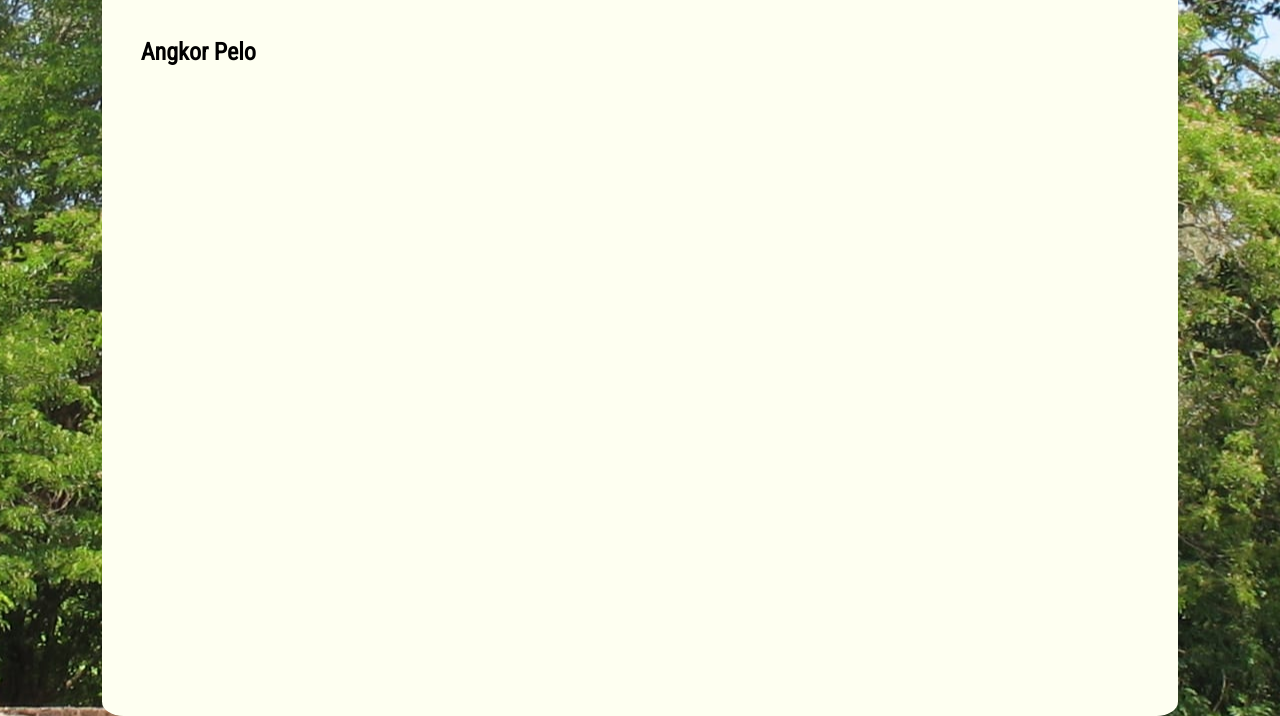
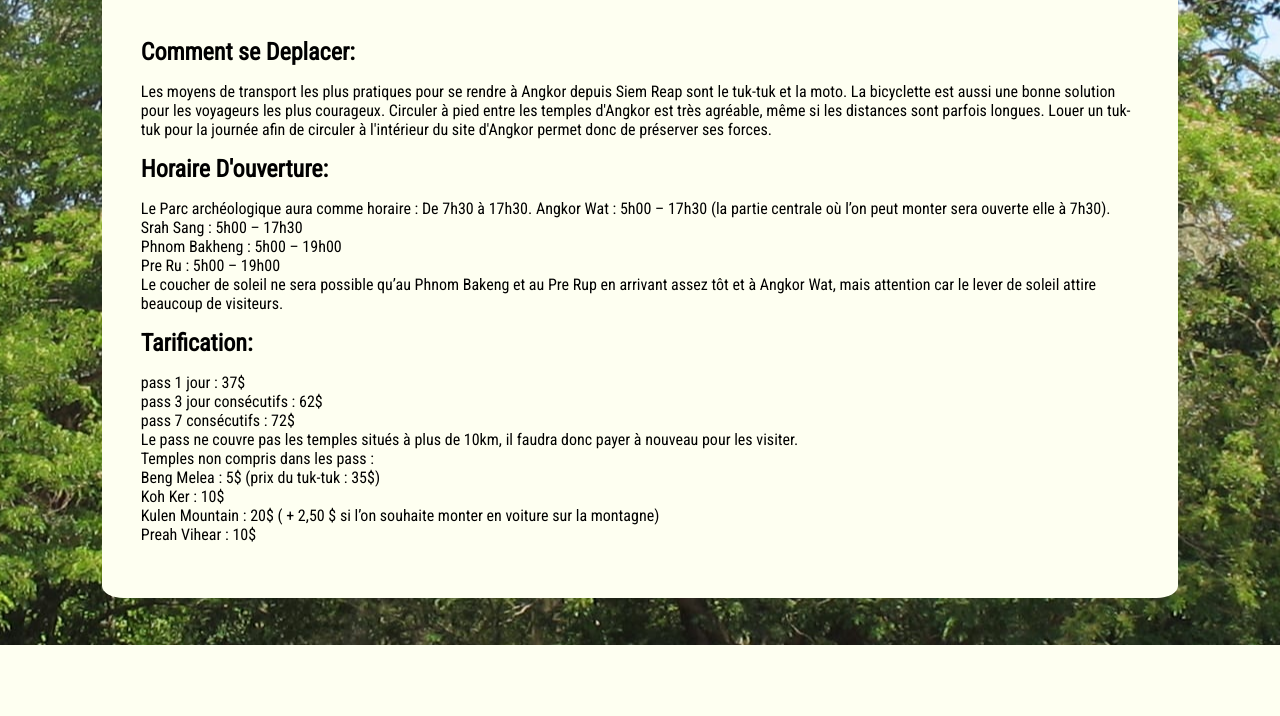
Before and after one commit to Armadindon/Angkor-UPEM, a PHP site: page /pages/infospratique/infogenerale.html in a window 1280 px wide. Shown: the part 155-871 px from the top of the page. After the commit the page ends 800 px from the top, so only its background shows below. Run offline with PHP 8.4, Linux system fonts and the light colour scheme.

Commit message:
Informations Generales + Ajout Barre Horizontale

```diff
--- a/CSS/styles.css
+++ b/CSS/styles.css
@@ -109,7 +109,6 @@ nav li:hover .submenu{
   margin: 0% 8% 0% 8%;
   padding: 3%;
   border-radius: 0% 0% 2% 2%;
-  height: 80%;
 }
 
 h2 {
@@ -124,3 +123,7 @@ h2 {
   height: 300px;
   width: 100%;
 }
+
+hr {
+  margin: 5% 0%;
+}
--- a/index.html
+++ b/index.html
@@ -60,6 +60,8 @@
       <div class="Contenu">
 
         <img class="diapo" src="CSS\Images\Diapo1.JPG" alt="">
+
+        <hr>
         <div id='map'></div>
         <script>
         mapboxgl.accessToken = 'pk.eyJ1IjoiYXJtYWRpbmRvbiIsImEiOiJjanFnbmN4bzUwMGNtNDJwcWI0ZjQwMzdlIn0.nXQZ0vYO6txUmUgWgiPTrw';
--- a/pages/infospratique/infogenerale.html
+++ b/pages/infospratique/infogenerale.html
@@ -52,7 +52,30 @@
     </header>
       <div class="Contenu">
 
-        <h2>Angkor Pelo</h2>
+        <h2>Comment se Deplacer:</h2>
+        <p>Les moyens de transport les plus pratiques pour se rendre à Angkor depuis Siem Reap sont le tuk-tuk et la moto. La bicyclette est aussi une bonne solution pour les voyageurs les plus courageux. Circuler à pied entre les temples d'Angkor est très agréable, même si les distances sont parfois longues. Louer un tuk-tuk pour la journée afin de circuler à l'intérieur du site d'Angkor permet donc de préserver ses forces.</p>
+        <h2>Horaire D'ouverture:</h2>
+        <p>
+        Le Parc archéologique aura comme horaire : De 7h30 à 17h30.
+        Angkor Wat : 5h00 – 17h30 (la partie centrale où l’on peut monter sera ouverte elle à 7h30).<br>
+        Srah Sang : 5h00 – 17h30 <br>
+        Phnom Bakheng : 5h00 – 19h00 <br>
+        Pre Ru : 5h00 – 19h00 <br>
+        Le coucher de soleil ne sera possible qu’au Phnom Bakeng et au Pre Rup en arrivant assez tôt et à Angkor Wat, mais attention car le lever de soleil attire beaucoup de visiteurs.
+        </p>
+        <h2>Tarification:</h2>
+        <p>
+        pass 1 jour : 37$ <br>
+        pass 3 jour consécutifs : 62$ <br>
+        pass 7 consécutifs : 72$ <br>
+        Le pass ne couvre pas les temples situés à plus de 10km, il faudra donc payer à nouveau pour les visiter. <br>
+        Temples non compris dans les pass : <br>
+        Beng Melea : 5$ (prix du tuk-tuk : 35$) <br>
+        Koh Ker : 10$ <br>
+        Kulen Mountain : 20$ ( + 2,50 $ si l’on souhaite monter en voiture sur la montagne) <br>
+        Preah Vihear : 10$
+        </p>
+
 
       </div>
 
```
